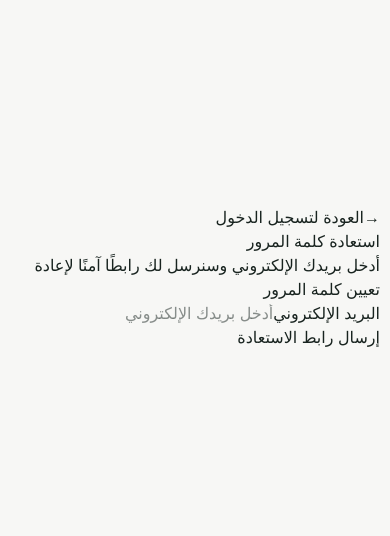
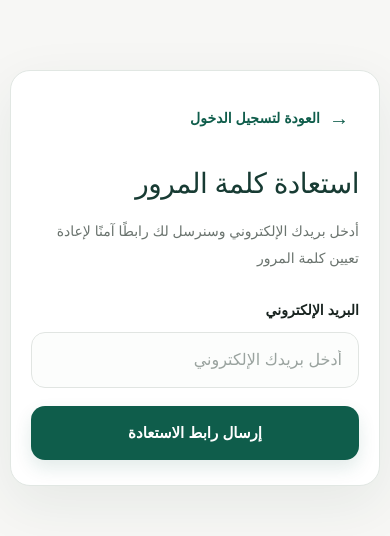
Before and after one commit to khaled19961/-D-Nutrition-Care, a Next.js app: page /auth/forgot-password in a window 390 px wide. Shown: the part 200-736 px from the top of the page. Built offline with nearby package versions, Linux system fonts and the light colour scheme; no server answers; the database is empty.

Commit message:
Refine forgot password responsive CSS

```diff
--- a/app/globals.css
+++ b/app/globals.css
@@ -484,3 +484,157 @@ h1,h2,h3,h4,h5,h6,p,span,a,button,label{overflow-wrap:anywhere}
 .auth-code-actions{display:flex;justify-content:space-between;gap:12px}.auth-code-actions button{border:0;background:none;color:#167c63;font-size:12px;font-weight:800;cursor:pointer;padding:3px}
 .auth-home-link{display:block;text-align:center;color:#6b746f;font-size:12px;margin-top:22px}
 @media(max-width:600px){.auth-page{padding:20px 12px;align-items:flex-start}.auth-card{margin-top:25px;padding:28px 20px 24px;border-radius:18px}.auth-brand{font-size:24px}}
+
+
+/* Forgot password page */
+.forgot-password-card{
+  width:min(100%,560px);
+  margin-inline:auto;
+  padding:clamp(28px,5vw,46px);
+  border:1px solid #e1e7e3;
+  border-radius:26px;
+  background:#fff;
+  box-shadow:0 18px 55px rgba(23,59,51,.08);
+  overflow:hidden;
+}
+.forgot-password-back{margin-bottom:30px}
+.forgot-password-back-link{
+  display:inline-flex;
+  align-items:center;
+  gap:9px;
+  min-height:44px;
+  padding:8px 10px;
+  border-radius:10px;
+  color:var(--primary-dark);
+  font-size:14px;
+  font-weight:800;
+  white-space:nowrap;
+}
+.forgot-password-back-link span:first-child{
+  font-size:20px;
+  line-height:1;
+}
+.forgot-password-back-link:hover{background:var(--mint)}
+.forgot-password-back-link:focus-visible{
+  outline:2px solid var(--primary);
+  outline-offset:3px;
+}
+.forgot-password-heading h1{
+  margin:0;
+  color:#173b33;
+  font-size:clamp(29px,5vw,36px);
+  line-height:1.45;
+  letter-spacing:-.5px;
+  overflow-wrap:anywhere;
+}
+.forgot-password-heading p{
+  max-width:480px;
+  margin:13px 0 0;
+  color:var(--muted);
+  font-size:15px;
+  line-height:2;
+  overflow-wrap:anywhere;
+}
+.forgot-password-form{
+  display:grid;
+  gap:20px;
+  margin-top:32px;
+}
+.forgot-password-field{min-width:0}
+.forgot-password-field label{
+  display:block;
+  margin-bottom:9px;
+  color:var(--foreground);
+  font-size:14px;
+  font-weight:800;
+  line-height:1.7;
+}
+.forgot-password-field input{
+  display:block;
+  width:100%;
+  min-width:0;
+  min-height:56px;
+  box-sizing:border-box;
+  border:1px solid var(--border);
+  border-radius:14px;
+  background:#fcfdfc;
+  padding:14px 16px;
+  color:var(--foreground);
+  font-size:16px;
+  line-height:1.6;
+  text-align:right;
+  direction:rtl;
+  outline:none;
+  transition:border-color .18s ease,box-shadow .18s ease,background .18s ease;
+}
+.forgot-password-field input::placeholder{color:#9aa39f}
+.forgot-password-field input:hover{border-color:#c5d4ce}
+.forgot-password-field input:focus{
+  border-color:var(--primary);
+  background:#fff;
+  box-shadow:0 0 0 4px rgba(22,124,99,.10);
+}
+.forgot-password-field input[aria-invalid="true"]{
+  border-color:#d94b4b;
+}
+.forgot-password-field input[aria-invalid="true"]:focus{
+  box-shadow:0 0 0 4px rgba(217,75,75,.10);
+}
+.forgot-password-message{
+  margin:0;
+  border-radius:14px;
+  padding:12px 15px;
+  font-size:14px;
+  line-height:1.9;
+  overflow-wrap:anywhere;
+}
+.forgot-password-error{
+  border:1px solid #f2caca;
+  background:#fff4f4;
+  color:#a52b2b;
+}
+.forgot-password-success{
+  border:1px solid #cfead9;
+  background:#f0faf4;
+  color:#217344;
+}
+.forgot-password-submit{
+  width:100%;
+  min-height:56px;
+  border:0;
+  border-radius:14px;
+  background:var(--primary-dark);
+  color:#fff;
+  padding:14px 18px;
+  font-size:15px;
+  font-weight:900;
+  line-height:1.6;
+  cursor:pointer;
+  box-shadow:0 8px 18px rgba(15,93,75,.12);
+  transition:background .18s ease,transform .18s ease,box-shadow .18s ease,opacity .18s ease;
+}
+.forgot-password-submit:hover:not(:disabled){
+  background:var(--primary);
+  transform:translateY(-1px);
+  box-shadow:0 10px 22px rgba(15,93,75,.16);
+}
+.forgot-password-submit:focus-visible{
+  outline:2px solid var(--primary);
+  outline-offset:3px;
+}
+.forgot-password-submit:disabled{
+  cursor:not-allowed;
+  opacity:.62;
+}
+@media(max-width:600px){
+  .forgot-password-card{
+    width:100%;
+    padding:25px 20px;
+    border-radius:20px;
+  }
+  .forgot-password-back{margin-bottom:24px}
+  .forgot-password-heading h1{font-size:28px}
+  .forgot-password-heading p{font-size:14px;line-height:1.9}
+  .forgot-password-form{gap:18px;margin-top:28px}
+  .forgot-password-field input,.forgot-password-submit{min-height:54px}
+}
```
